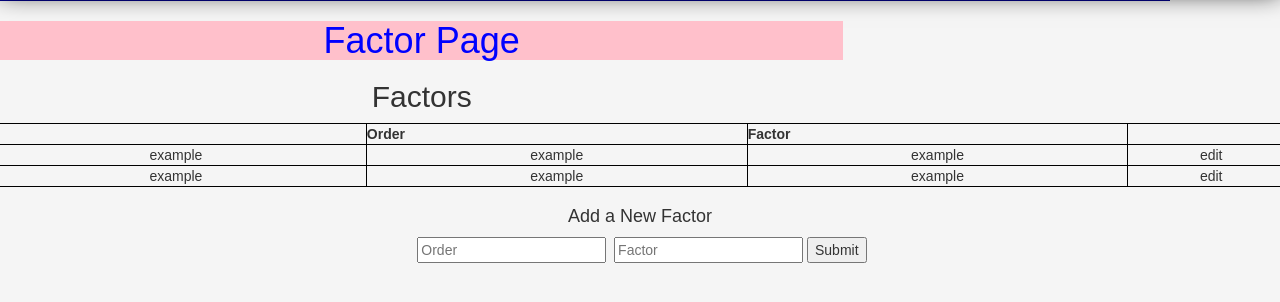
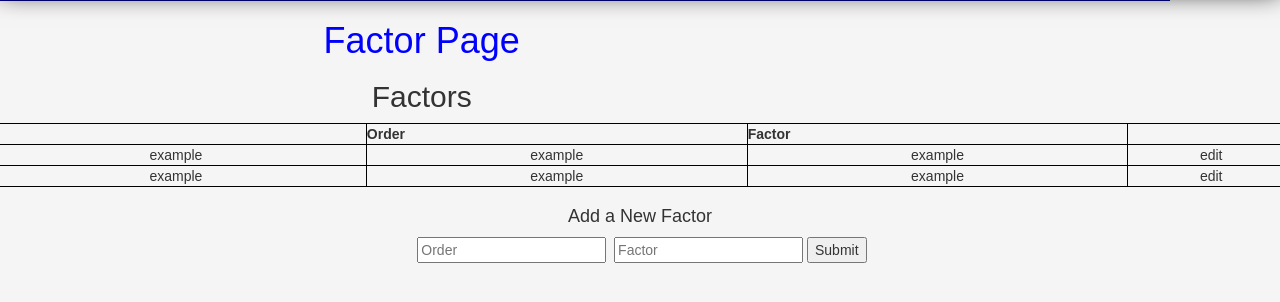
Before and after one commit to VERSO-UVM/Interactive-Management-App, a Flask app: page /factor in a window 1280 px wide. Shown: the part 89-391 px from the top of the page. Run offline with Flask 3, Linux system fonts and the light colour scheme; some libraries are stand-ins or nearby versions.

Commit message:
changed factor.css

```diff
--- a/flask_app/static/css/factor.css
+++ b/flask_app/static/css/factor.css
@@ -1,7 +1,6 @@
 /* Header */
 h1 {
     color: blue;
-    background-color: pink;
   }
 
 /* Table*/
```
